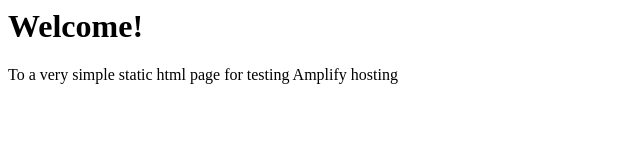
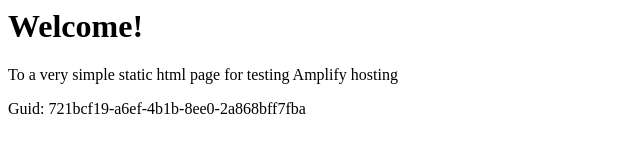
Before and after one commit to aws-aemilia-pdx/Github-PR-Commit-Integration-Test-DoNotTouch-Gith-P5X5MO5I-v1-beta-us-west-2, a website: page src/index.html in a window 1280 px wide. Shown: the whole page, without its empty margins (0-640 px from the left). Drawn offline with Linux system fonts and the light colour scheme.

Commit message:
commit from integ tests

```diff
--- a/src/index.html
+++ b/src/index.html
@@ -1,3 +1,5 @@
+
+
 <html lang="en">
 
 <head>
@@ -10,6 +12,6 @@
 <body>
     <h1>Welcome!</h1>
     <p>To a very simple static html page for testing Amplify hosting</p>
-</body>
+    <p>Guid: 721bcf19-a6ef-4b1b-8ee0-2a868bff7fba</p></body>
 
 </html>
```
